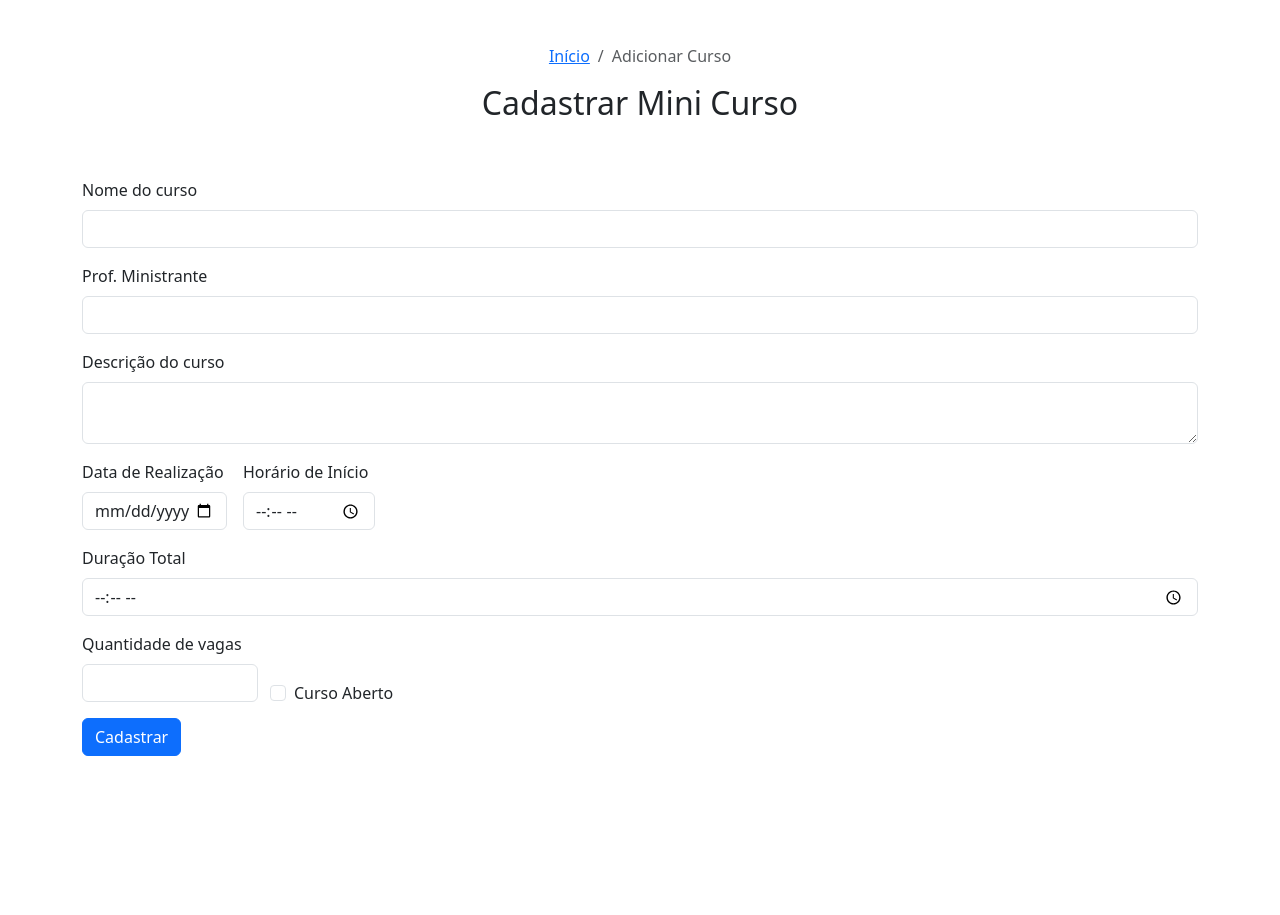
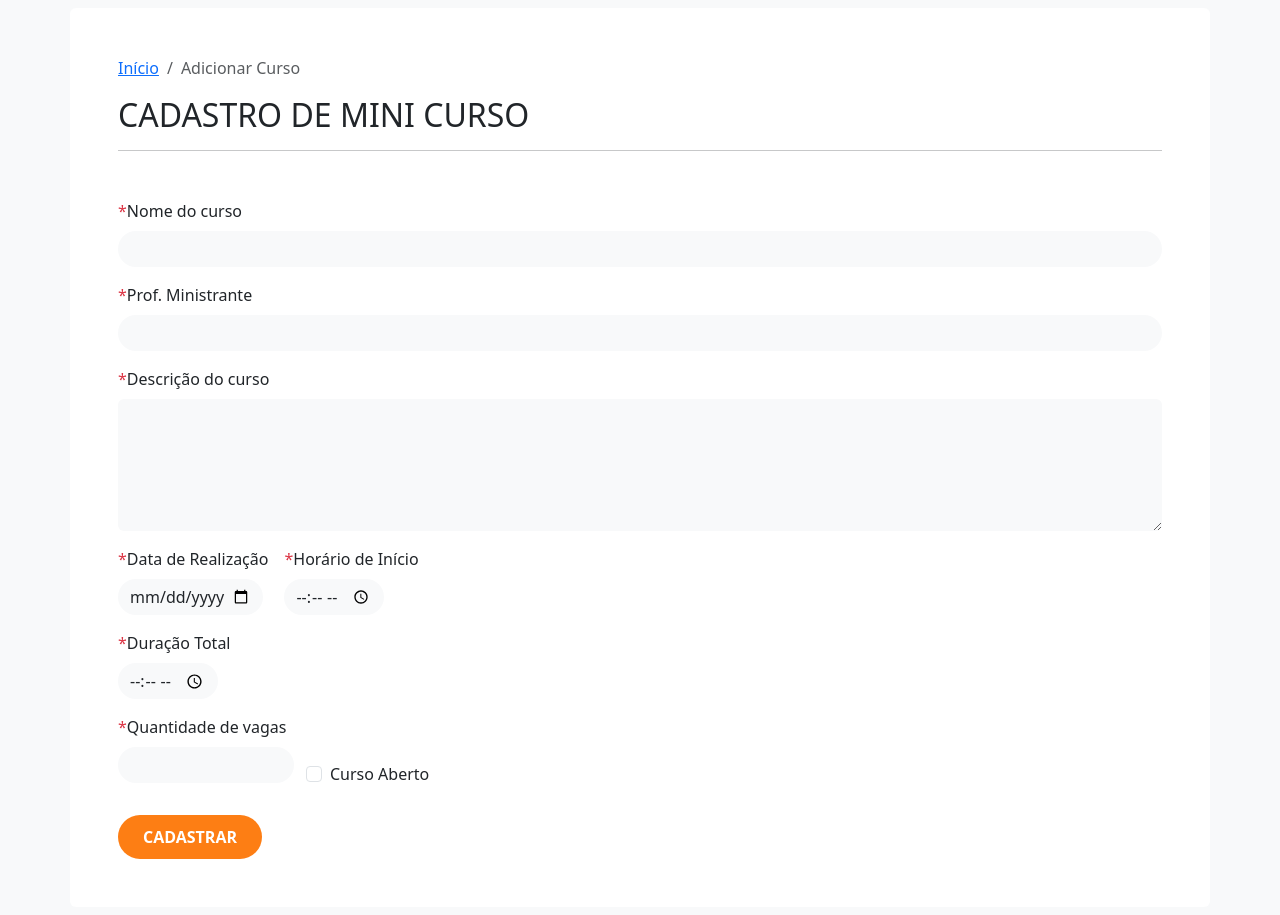
Before and after one commit to iMetzker/reg-courses-php, a PHP site: page /app/views/add-courses.php in a window 1280 px wide. Before the commit the page ends 756 px from the top, so only its background shows below. Run offline with PHP 8.4, Linux system fonts and the light colour scheme; style sheets or scripts are compiled from the project's sources; some libraries are stand-ins or nearby versions.

Commit message:
:lipstick: style: adjusting view add course and correcting date view in course listing in the student view

```diff
--- a/app/models/course.php
+++ b/app/models/course.php
@@ -19,6 +19,7 @@ interface CourseDAOInterface {
 
     public function buildCourse($data);
     public function getAllCourses();
+    public function getTotalCourses();
     public function findByIdCourse($id);
     public function createCourse(Course $course);
     public function deleteViewCourse($id);
--- a/app/styles/styles.css
+++ b/app/styles/styles.scss
@@ -1,7 +1,7 @@
 
 /* LISTAGEM DE CURSOS */
 .card {
-    max-width: 500px;
+    max-width: 400px;
 }
 
 .card-body a,
@@ -28,14 +28,35 @@
     }
 }
 
+
+
 /* CADASTRO DE CURSOS */
+
+.teste {
+    background-color: red;
+}
+
 .input-time-as {
-    width: 120px;
+    width: 100px;
 }
 
 .input-date {
     width: 145px;
 }
+
+.btn-add-course {
+    background-color: #fd7e14;
+    border: none;
+    padding: 10px 25px;
+    color: #fff;
+    font-weight: 600;
+
+    &:hover {
+        background-color: #e47011;
+        transition: 0.2s ease-in-out;
+    }
+}
+
 
 /* LISTAGEM DE CURSOS PAINEL ADM */
 
--- a/app/views/add-courses.php
+++ b/app/views/add-courses.php
@@ -18,11 +18,13 @@ $msg = $message->getMessage();
     <link href="https://cdn.jsdelivr.net/npm/bootstrap@5.3.3/dist/css/bootstrap.min.css" rel="stylesheet" integrity="sha384-QWTKZyjpPEjISv5WaRU9OFeRpok6YctnYmDr5pNlyT2bRjXh0JMhjY6hW+ALEwIH" crossorigin="anonymous">
 
     <!-- STYLES -->
-     <link rel="stylesheet" href="../styles/styles.scss">
+    <link rel="stylesheet" href="../styles/styles.scss">
 </head>
 
 <body>
-    <div class="fluid-container d-flex justify-content-center align-items-center vh-100 flex-column">
+    <div class="fluid-container d-flex justify-content-center align-items-center min-vh-100 flex-column bg-light p-2">
+
+        <form class="container bg-white form-add-course p-5 rounded" method="POST" action="../controller/add-course_process.php">
 
         <nav aria-label="breadcrumb">
             <ol class="breadcrumb">
@@ -31,47 +33,48 @@ $msg = $message->getMessage();
             </ol>
         </nav>
 
-        <h2>Cadastrar Mini Curso</h2>
-        <form class="mt-5 container" method="POST" action="../controller/add-course_process.php">
+            <h2>CADASTRO DE MINI CURSO</h2>
+            <hr class="mb-5">
+
             <input type="hidden" name="type" value="create">
             <div class="mb-3">
-                <label for="course_name" class="form-label">Nome do curso</label>
-                <input type="text" class="form-control" id="id_course_name" name="course_name">
+                <label for="course_name" class="form-label"><span class="text-danger">*</span>Nome do curso</label>
+                <input type="text" class="form-control bg-light rounded-pill border-0" id="id_course_name" name="course_name">
             </div>
             <div class="mb-3">
-                <label for="course_minister" class="form-label">Prof. Ministrante</label>
-                <input type="text" class="form-control" id="id_course_minister" name="course_minister" ></input>
+                <label for="course_minister" class="form-label"><span class="text-danger">*</span>Prof. Ministrante</label>
+                <input type="text" class="form-control bg-light rounded-pill border-0" id="id_course_minister" name="course_minister"></input>
             </div>
             <div class="mb-3">
-                <label for="course_description" class="form-label">Descrição do curso</label>
-                <textarea type="text" class="form-control" id="id_course_description" name="course_description" ></textarea>
+                <label for="course_description" class="form-label"><span class="text-danger">*</span>Descrição do curso</label>
+                <textarea type="text" class="form-control bg-light rounded border-0" id="id_course_description" name="course_description" rows="5"></textarea>
             </div>
             <div class="mb-3 d-flex gap-3">
                 <div>
-                    <label for="course_date" class="form-label">Data de Realização</label>
-                    <input type="date" class="form-control input-date" id="id_course_date" name="course_date" style="width: 145px;"></input>
+                    <label for="course_date" class="form-label"><span class="text-danger">*</span>Data de Realização</label>
+                    <input type="date" class="form-control input-date bg-light rounded-pill border-0" id="id_course_date" name="course_date" style="width: 145px;"></input>
                 </div>
 
                 <div>
-                    <label for="course_time" class="form-label">Horário de Início</label>
-                    <input type="time" class="form-control input-time-as" id="id_course_time" name="course_time" ></input>
+                    <label for="course_time" class="form-label"><span class="text-danger">*</span>Horário de Início</label>
+                    <input type="time" class="form-control input-time-as bg-light rounded-pill border-0" id="id_course_time" name="course_time"></input>
                 </div>
             </div>
-                <div class="mb-3">
-                    <label for="course_duration" class="form-label">Duração Total</label>
-                    <input type="time" class="form-control input-time-as" id="id_course_duration" name="course_duration" ></input>
-                </div>
+            <div class="mb-3">
+                <label for="course_duration" class="form-label"><span class="text-danger">*</span>Duração Total</label>
+                <input type="time" class="form-control input-time-as bg-light rounded-pill border-0" id="id_course_duration" name="course_duration"></input>
+            </div>
             <div class="mb-3 row align-items-end">
                 <div class="col" style="max-width: 200px;">
-                    <label for="course_vacancies" class="form-label">Quantidade de vagas</label>
-                    <input type="number" class="form-control" id="id_course_vacancies" name="course_vacancies">
+                    <label for="course_vacancies" class="form-label"><span class="text-danger">*</span>Quantidade de vagas</label>
+                    <input type="number" class="form-control bg-light rounded-pill border-0" id="id_course_vacancies" name="course_vacancies">
                 </div>
                 <div class="form-check col" style="margin-bottom: -3px;">
                     <input type="checkbox" class="form-check-input" id="id_course_open" name="course_open" value="1">
                     <label class="form-check-label" for="course_open">Curso Aberto</label>
                 </div>
             </div>
-            <button type="submit" class="btn btn-primary">Cadastrar</button>
+            <button type="submit" class="rounded-pill mt-3 btn-add-course fs-6">CADASTRAR</button>
         </form>
     </div>
 
@@ -96,8 +99,7 @@ $msg = $message->getMessage();
     <?php endif; ?>
 
     <!-- CKEDITOR 5 EDITOR DE TEXTO -->
-
-    <script src="https://cdn.ckeditor.com/ckeditor5/36.0.1/classic/ckeditor.js"></script>
+    <!-- <script src="https://cdn.ckeditor.com/ckeditor5/36.0.1/classic/ckeditor.js"></script>
     <script>
         ClassicEditor
             .create(document.querySelector('#id_course_description'), {
@@ -132,7 +134,7 @@ $msg = $message->getMessage();
             .catch(error => {
                 console.error(error);
             });
-    </script>
+    </script> -->
 
 </body>
 
--- a/app/views/list-course-adm.php
+++ b/app/views/list-course-adm.php
@@ -26,7 +26,9 @@
     <ul class="nav nav-tabs mb-5 mt-4 submenu-header">
         <li class="nav-item">
             <a class="nav-link active" aria-current="page" href="#">Todos os Cursos
-                <span class="badge text-bg-secondary">15</span>
+                <span class="badge text-bg-secondary">
+                    <?= $totalCourses ?>
+                </span>
             </a>
         </li>
         <li class="nav-item">
@@ -107,7 +109,7 @@
                                 <i class="bi bi-pencil-square"></i>
                             </a>
 
-                            <form action="<?= $BASE_URL ?>app/controller/add-course_process.php" method="POST">
+                            <form action="<?= $BASE_URL ?>app/controller/add-course_process.php" method="POST" onsubmit="return confirmDelete(event)" class="delete-form">
                                 <input type="hidden" name="type" value="delete">
                                 <input type="hidden" name="id" value="<?= $course->id ?>">
 
--- a/app/views/list-course-student.php
+++ b/app/views/list-course-student.php
@@ -17,8 +17,9 @@
             $timeInit = new DateTime($course->time);
             $durationCourse = new DateTime($course->duration);
 
+
             $dateFormat = $dateCourse->format("d/m/Y");
-            $timeInitFormat = str_replace("00", "", $timeInit->format("h\hi"));
+            $timeInitFormat = str_replace("00", "", $timeInit->format("H\hi"));
             $durationFormat = str_replace("00", "", $durationCourse->format("h\hi"));
 
         ?>
```
Also changed, not shown: app/dao/CourseDAO.php (+19 -9 lines), index.php (+42 -2 lines).
